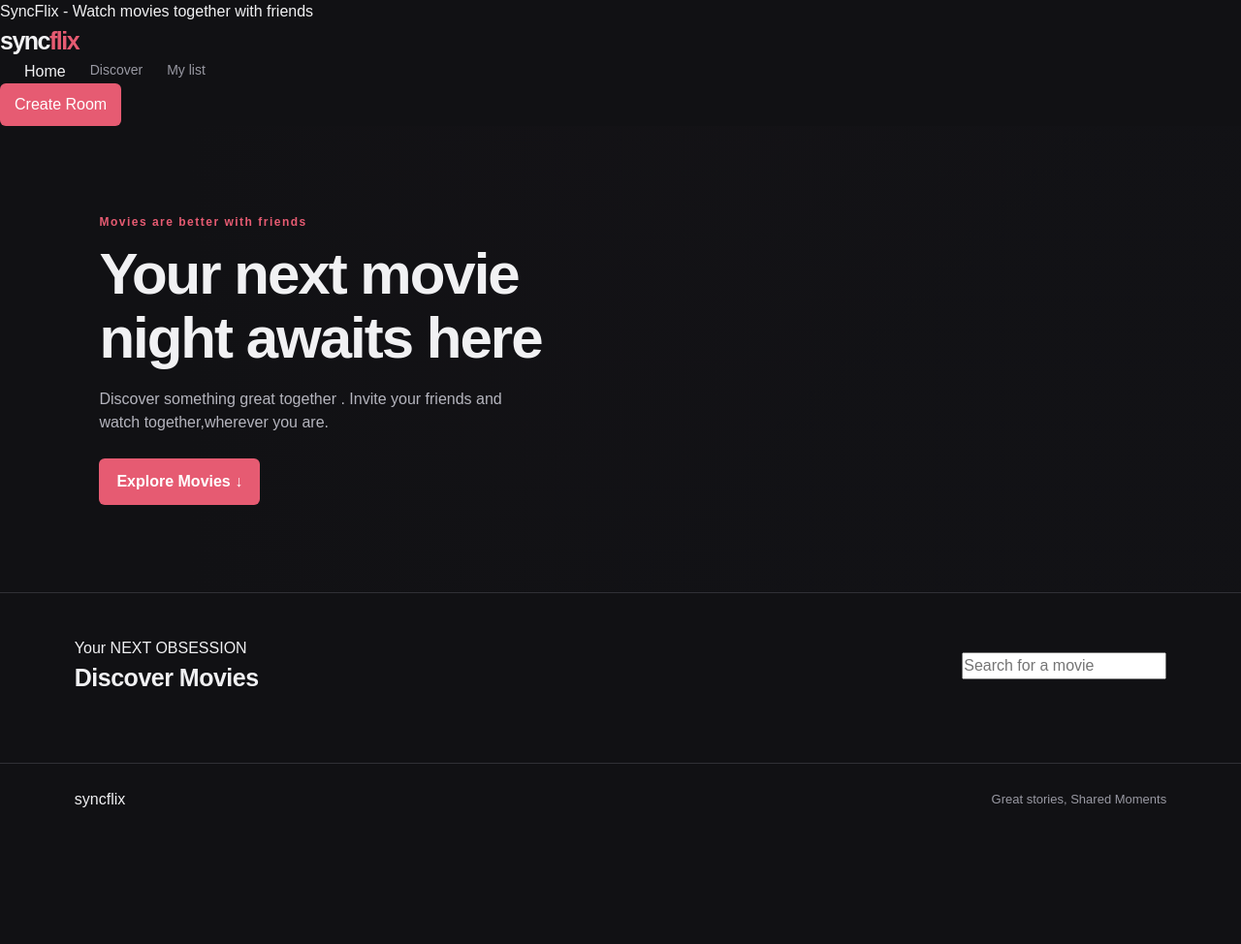
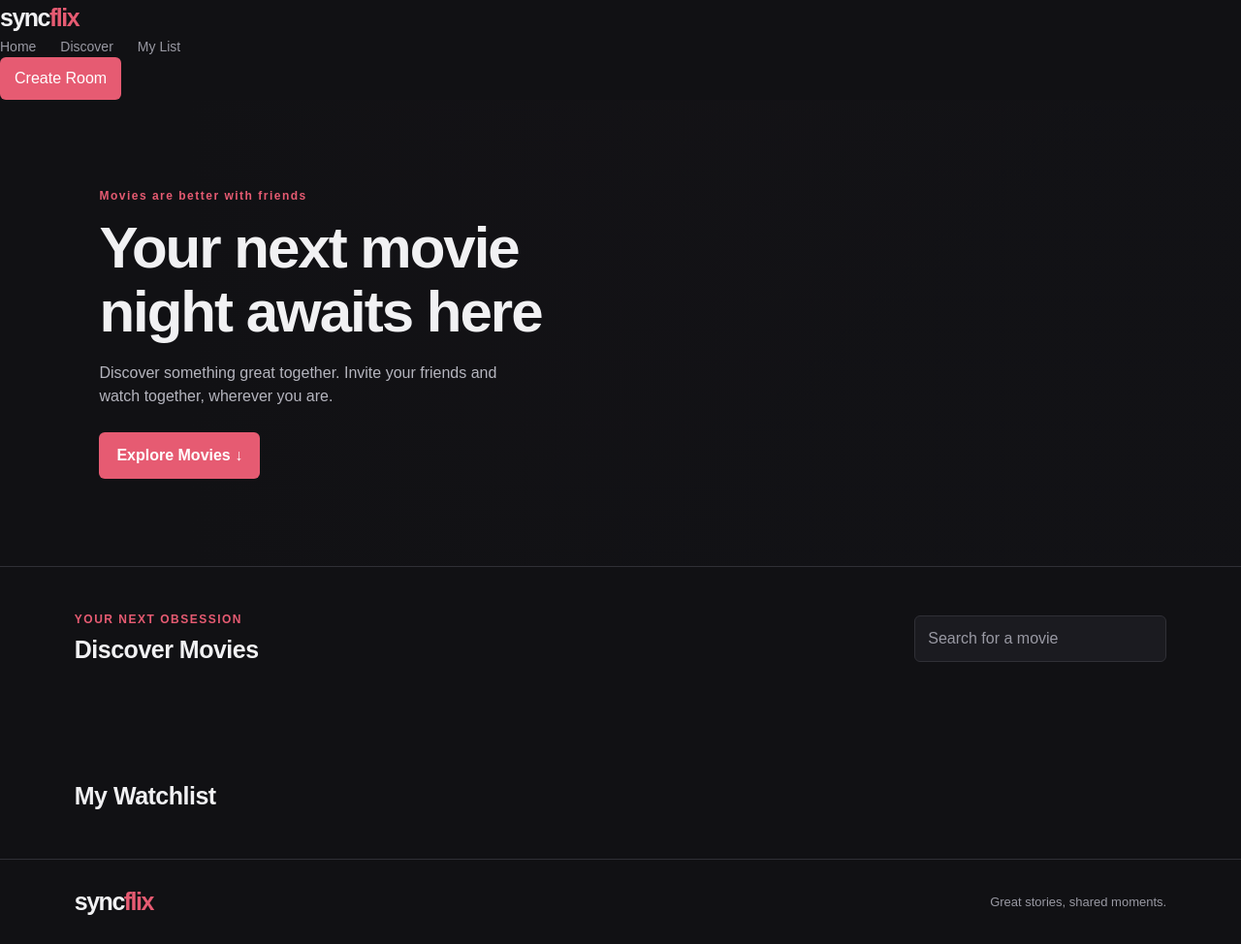
Before and after one commit to 404braincells/SyncFlix, a plain HTML site: page index.html in a window 1280 px wide. Shown: the whole page at 97% size. Before the commit the page ends 862 px from the top, so only its background shows below. Drawn offline with Linux system fonts and the light colour scheme.

Commit message:
basic html and css fixes

```diff
--- a/index.html
+++ b/index.html
@@ -1,47 +1,70 @@
+
 <!DOCTYPE html>
 <html lang="en">
 <head>
     <meta charset="UTF-8">
     <meta name="viewport" content="width=device-width, initial-scale=1.0">
-    <meta name="theme-color" content = '#100d18'
-    <title>SyncFlix - Watch movies together with friends</title>
+    <meta name="theme-color" content="#111114">
+    <title>SyncFlix - Watch Movies Together</title>
     <link rel="stylesheet" href="style.css">
 </head>
 <body>
     <header class="navbar">
-        <a class="logo" href="#">sync<span>flix</span></a>
+        <a class="logo" href="#home">sync<span>flix</span></a>
+
         <nav>
-            <a href="#home"></a>Home</a>
+            <a href="#home">Home</a>
             <a href="#movies">Discover</a>
-            <a href="#watchlist">My list</a>
+            <a href="#watchlist">My List</a>
         </nav>
+
         <button id="create-room">Create Room</button>
     </header>
+
     <main id="home">
         <section class="hero">
             <p class="eyebrow">Movies are better with friends</p>
             <h1>Your next movie<br>night awaits here</h1>
-            <p class="subtitle">Discover something great together . Invite your friends and watch together,wherever you are.</p>
-            <button id="explore">Explore Movies ↓ </button>
+            <p class="subtitle">
+                Discover something great together.
+                Invite your friends and watch together, wherever you are.
+            </p>
+            <button id="explore">Explore Movies ↓</button>
         </section>
 
         <section id="movies" class="catalog">
             <div class="section-heading">
                 <div>
-                    <p class="eyebrows">Your NEXT OBSESSION</p>
+                    <p class="eyebrow">YOUR NEXT OBSESSION</p>
                     <h2>Discover Movies</h2>
                 </div>
-                <input id=""search" type="text" placeholder="Search for a movie">
+
+                <input
+                    id="search"
+                    type="search"
+                    placeholder="Search for a movie"
+                    autocomplete="off"
+                >
             </div>
+
             <div id="movie-grid" class="movie-grid">
-                <!-- Movie cards will be dynamically inserted here -->
+                <!-- Movie cards will be added by JavaScript -->
+            </div>
+        </section>
+
+        <section id="watchlist" class="catalog">
+            <h2>My Watchlist</h2>
+            <div id="watchlist-grid" class="movie-grid">
+                <!-- Saved movies will appear here -->
             </div>
         </section>
     </main>
-   <footer>
-    <a class=""logo" href="#">sync<span>flix</span></a>
-    <p> Great stories, Shared Moments</p>
-   </footer>
-   <script src="script.js"></script>
+
+    <footer>
+        <a class="logo" href="#home">sync<span>flix</span></a>
+        <p>Great stories, shared moments.</p>
+    </footer>
+
+    <script src="script.js"></script>
 </body>
 </html>
--- a/style.css
+++ b/style.css
@@ -50,7 +50,7 @@ button {
     justify-content: space-between;
     gap: 20px;
     padding: 18px 6%;
-    backghround: #111114;
+    background: #111114;
     border-bottom: 1px solid var(--border);
 
 }
```
